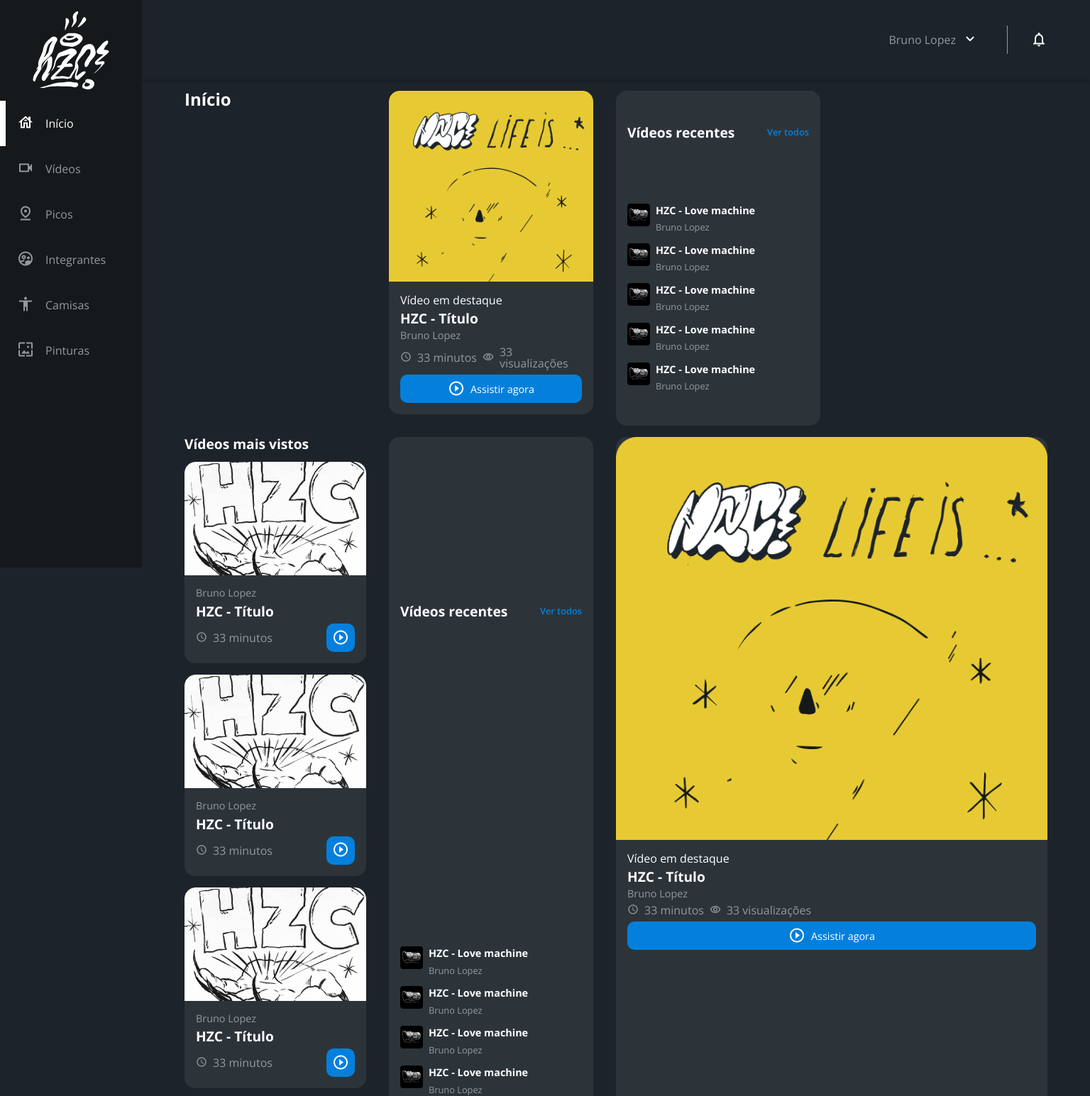
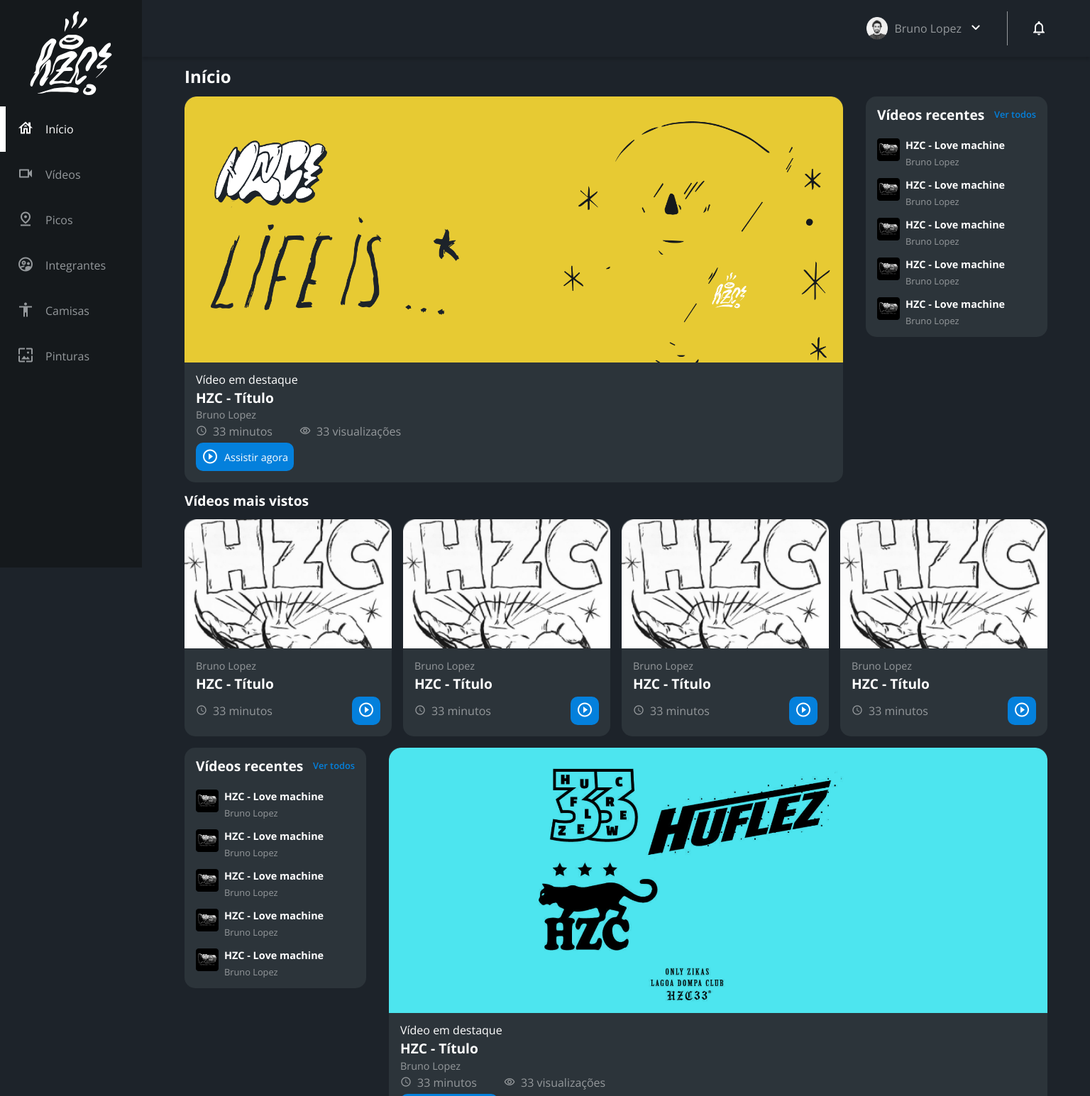
Before and after one commit to thefjrm/projeto-com-flexbox-grid, a plain HTML site: page index.html in a window 1536 px wide. Shown: the top 1545 px of the page at 71% size. Drawn offline with nearby package versions, Linux system fonts and the light colour scheme.

Commit message:
Projeto final

```diff
--- a/assets/css/style.css
+++ b/assets/css/style.css
@@ -10,19 +10,25 @@ body {
   box-sizing: border-box;
 }
 
+@media screen and (min-width: 1440px) {
+  body {
+    display: grid;
+    grid-template-columns: auto 1fr;
+  }
+}
+
 .cabecalho {
+  display: flex;
+  justify-content: space-between;
   align-items: center;
   background-color: #15191c;
-  box-shadow: 0 4px 4px rgba(0, 0, 0, 0.16);
-  display: flex;
-  justify-content: space-between;
   padding: 8px 16px;
+  box-shadow: 0px 4px 4px rgba(0, 0, 0, 0.16);
 }
 
 .cabecalho__menu i::before {
   content: "\e904";
   font-size: 24px;
-  cursor: pointer;
 }
 
 .cabecalho__notificacao i::before {
@@ -38,24 +44,75 @@ body {
   display: none;
 }
 
+@media screen and (min-width: 1440px) {
+  .cabecalho {
+    background-color: #1d232a;
+    display: grid;
+    column-gap: 32px;
+    grid-template-columns: 1fr auto;
+    padding: 16px 60px;
+    height: 80px;
+    box-sizing: border-box;
+    grid-column: 2;
+  }
+
+  .cabecalho__menu {
+    display: none;
+  }
+
+  .cabecalho__logo {
+    display: none;
+  }
+
+  .cabecalho__perfil {
+    display: grid;
+    grid-template-columns: repeat(3, auto);
+    column-gap: 8px;
+    align-items: center;
+    justify-self: flex-end;
+    color: #95999c;
+    padding: 8px 32px;
+    border-right: 1px solid #95999c;
+  }
+
+  .cabecalho__perfil::before {
+    content: "";
+    display: block;
+    width: 32px;
+    height: 32px;
+    background-image: url(../img/profile_2.png);
+    background-size: contain;
+    background-repeat: no-repeat;
+    background-position: center;
+  }
+
+  .cabecalho__perfil::after {
+    content: "\e90d";
+    color: #ffffff;
+    font-size: 1.5rem;
+  }
+}
+
 .menu-lateral {
   display: flex;
   flex-direction: column;
   background-color: #15191c;
   width: 75vw;
   height: 100vh;
+
   position: absolute;
   left: -100vw;
-  transition: 0.5s all;
+  transition: 0.25s;
 }
 
 .menu-lateral--ativo {
   left: 0;
+  transition: 0.25s;
 }
 
 .menu-lateral__logo {
+  width: 118px;
   align-self: center;
-  width: 110px;
   padding: 16px;
 }
 
@@ -68,13 +125,13 @@ body {
 }
 
 .menu-lateral__link--ativo {
-  color: #fff;
+  color: #ffffff;
   padding-left: 56px;
-  border-left: 8px solid #fff;
+  border-left: 8px solid #ffffff;
 }
 
 .menu-lateral__link::before {
-  content: "";
+  content: "\e900";
   width: 24px;
   height: 24px;
   font-size: 24px;
@@ -106,6 +163,15 @@ body {
   content: "\e90a";
 }
 
+@media screen and (min-width: 1440px) {
+  .menu-lateral {
+    position: static;
+    width: 200px;
+    grid-column: 1;
+    grid-row: 1 / span 2;
+  }
+}
+
 .principal {
   padding: 24px 16px;
   display: grid;
@@ -114,7 +180,32 @@ body {
 
 .titulo-pagina {
   font-size: 1.5rem;
-  font-weight: bold;
+  font-weight: 700;
+}
+
+.titulo-secao {
+  font-size: 1.2rem;
+  font-weight: 700;
+}
+
+@media screen and (min-width: 1440px) {
+  .principal {
+    display: grid;
+    grid-template-columns: auto 1fr auto;
+    grid-template-areas:
+      "titulo-pagina titulo-pagina titulo-pagina"
+      "destaque-video destaque-video videos-recentes"
+      "secao-videos secao-videos secao-videos"
+      "produtos-recentes destaque-produtos destaque-produtos"
+      "secao-produtos secao-produtos secao-produtos";
+    column-gap: 32px;
+    padding: 16px 60px;
+    grid-column: 2;
+  }
+
+  .titulo-secao {
+    grid-column: span 4;
+  }
 }
 
 .cartao {
@@ -122,6 +213,10 @@ body {
   border-radius: 15px;
   overflow: hidden;
   background-color: #2c343a;
+}
+
+.cartao__imagem--desktop {
+  display: none;
 }
 
 .cartao--destaque {
@@ -141,7 +236,7 @@ body {
 
 .cartao__titulo {
   font-size: 1.2rem;
-  font-weight: bold;
+  font-weight: 700;
   grid-column: span 2;
 }
 
@@ -197,72 +292,24 @@ body {
   display: none;
 }
 
-.secao {
-  display: grid;
-  gap: 16px;
-}
+@media screen and (min-width: 1440px) {
+  .cartao--destaque {
+    margin-bottom: 0;
+  }
 
-.titulo-secao {
-  font-size: 1.2rem;
-  font-weight: bold;
-}
-
-@media screen and (min-width: 1440px) {
-  body {
-    display: grid;
-    grid-template-columns: auto 1fr;
-  }
-  .cabecalho {
-    background-color: #1d232a;
-    display: grid;
-    grid-template-columns: 1fr auto;
-    padding: 16px 60px;
-    height: 80px;
-    column-gap: 32px;
-    grid-column: 2;
-  }
-  .cabecalho__menu,
-  .cabecalho__logo {
+  .cartao__imagem--mobile {
     display: none;
   }
-  .cabecalho__perfil {
-    display: grid;
-    grid-template-columns: repeat(3, auto);
-    column-gap: 8px;
-    align-items: center;
-    justify-self: flex-end;
-    color: #95999c;
-    padding: 8px 32px;
-    border-right: 1px solid #95999c;
+
+  .cartao__imagem--desktop {
+    display: block;
   }
-  .cabecalho__perfi::before {
-    content: "";
-    display: block;
-    width: 32px;
-    height: 32px;
-    background-image: url(../img/profile_2.png);
-    background-size: contain;
-    background-repeat: no-repeat;
-    background-position: center;
+
+  .cartao__botao--destaque {
+    grid-column: auto;
+    padding: 16px 8px;
   }
-  .cabecalho__perfil::after {
-    content: "\e90d";
-    color: #fff;
-    font-size: 1.5rem;
-  }
-  .menu-lateral {
-    position: static;
-    width: 200px;
-    grid-column: 1;
-    grid-row: 1 / span 2;
-  }
-  .principal {
-    display: grid;
-    grid-template-columns: auto 1fr auto;
-    column-gap: 32px;
-    padding: 16px 60px;
-    grid-column: 2;
-  }
+
   .cartao--recentes {
     display: grid;
     grid-template-columns: auto auto;
@@ -270,37 +317,81 @@ body {
     row-gap: 24px;
     width: 256px;
     padding: 16px;
+    box-sizing: border-box;
+    align-self: flex-start;
   }
+
   .cartao--recentes .cartao__titulo {
     grid-column: auto;
   }
+
   .cartao__link {
     font-size: 0.8rem;
     font-weight: 600;
     color: #0480dc;
     justify-self: flex-end;
   }
+
   .cartao__lista {
     display: grid;
     row-gap: 16px;
     grid-column: span 2;
   }
+
   .cartao__item {
     display: grid;
     grid-template-columns: auto 1fr;
     gap: 8px;
   }
+
   .cartao__item-thumbnail {
     width: 32px;
     grid-row: span 2;
   }
+
   .cartao__item-titulo {
     font-size: 0.9rem;
     line-height: 1.2rem;
-    font-weight: bold;
+    font-weight: 700;
   }
+
   .cartao__item-perfil {
     font-size: 0.8rem;
     color: #95999c;
   }
 }
+
+.secao {
+  display: grid;
+  gap: 16px;
+}
+
+@media screen and (min-width: 1440px) {
+  .secao {
+    grid-template-columns: repeat(4, 1fr);
+  }
+
+  .destaque-video {
+    grid-area: destaque-video;
+  }
+
+  .videos-recentes {
+    grid-area: videos-recentes;
+  }
+
+  .secao-videos {
+    grid-area: secao-videos;
+  }
+
+  .destaque-produtos {
+    grid-area: destaque-produtos;
+  }
+
+  .produtos-recentes {
+    grid-area: produtos-recentes;
+  }
+
+  .secao-produtos {
+    grid-area: secao-produtos;
+  }
+}
--- a/index.html
+++ b/index.html
@@ -19,7 +19,7 @@
       <button class="cabecalho__menu" aria-label="Menu"><i></i></button>
       <img
         src="assets/img/logo.svg"
-        alt="Logotipo da HZC."
+        alt="Logotipo da HZC"
         class="cabecalho__logo"
       />
       <p class="cabecalho__perfil">Bruno Lopez</p>
@@ -29,8 +29,8 @@
     </header>
     <nav class="menu-lateral">
       <img
-        src="/assets/img/logo.svg"
-        alt="Logotipo da HZC."
+        src="assets/img/logo.svg"
+        alt="Logotipo da HZC"
         class="menu-lateral__logo"
       />
       <a
@@ -54,11 +54,16 @@
     </nav>
     <main class="principal">
       <h2 class="titulo-pagina">Início</h2>
-      <article class="cartao cartao--destaque">
+      <article class="cartao cartao--destaque destaque-video">
         <img
           src="assets/img/banner-mobile_1.png"
-          alt="Banner"
-          class="cartao__imagem"
+          alt="Banner do cartao"
+          class="cartao__imagem cartao__imagem--mobile"
+        />
+        <img
+          src="assets/img/banner_1.png"
+          alt="Banner do cartao"
+          class="cartao__imagem cartao__imagem--desktop"
         />
         <div class="cartao__conteudo">
           <p class="cartao__destaque">Vídeo em destaque</p>
@@ -75,7 +80,7 @@
           </button>
         </div>
       </article>
-      <article class="cartao cartao--recentes">
+      <article class="cartao cartao--recentes videos-recentes">
         <h3 class="cartao__titulo">Vídeos recentes</h3>
         <a href="#" class="cartao__link">Ver todos</a>
         <ul class="cartao__lista">
@@ -126,7 +131,7 @@
           </li>
         </ul>
       </article>
-      <section class="secao">
+      <section class="secao secao-videos">
         <h3 class="titulo-secao">Vídeos mais vistos</h3>
         <article class="cartao">
           <img
@@ -193,7 +198,7 @@
           </div>
         </article>
       </section>
-      <article class="cartao cartao--recentes">
+      <article class="cartao cartao--recentes produtos-recentes">
         <h3 class="cartao__titulo">Vídeos recentes</h3>
         <a href="#" class="cartao__link">Ver todos</a>
         <ul class="cartao__lista">
@@ -244,11 +249,16 @@
           </li>
         </ul>
       </article>
-      <article class="cartao cartao--destaque">
+      <article class="cartao cartao--destaque destaque-produtos">
         <img
-          src="assets/img/banner-mobile_1.png"
-          alt="Banner"
-          class="cartao__imagem"
+          src="assets/img/banner-mobile_2.png"
+          alt="Banner do cartao"
+          class="cartao__imagem cartao__imagem--mobile"
+        />
+        <img
+          src="assets/img/banner_2.png"
+          alt="Banner do cartao"
+          class="cartao__imagem cartao__imagem--desktop"
         />
         <div class="cartao__conteudo">
           <p class="cartao__destaque">Vídeo em destaque</p>
@@ -265,7 +275,7 @@
           </button>
         </div>
       </article>
-      <section class="secao">
+      <section class="secao secao-produtos">
         <h3 class="titulo-secao">Vídeos mais vistos</h3>
         <article class="cartao">
           <img
```
